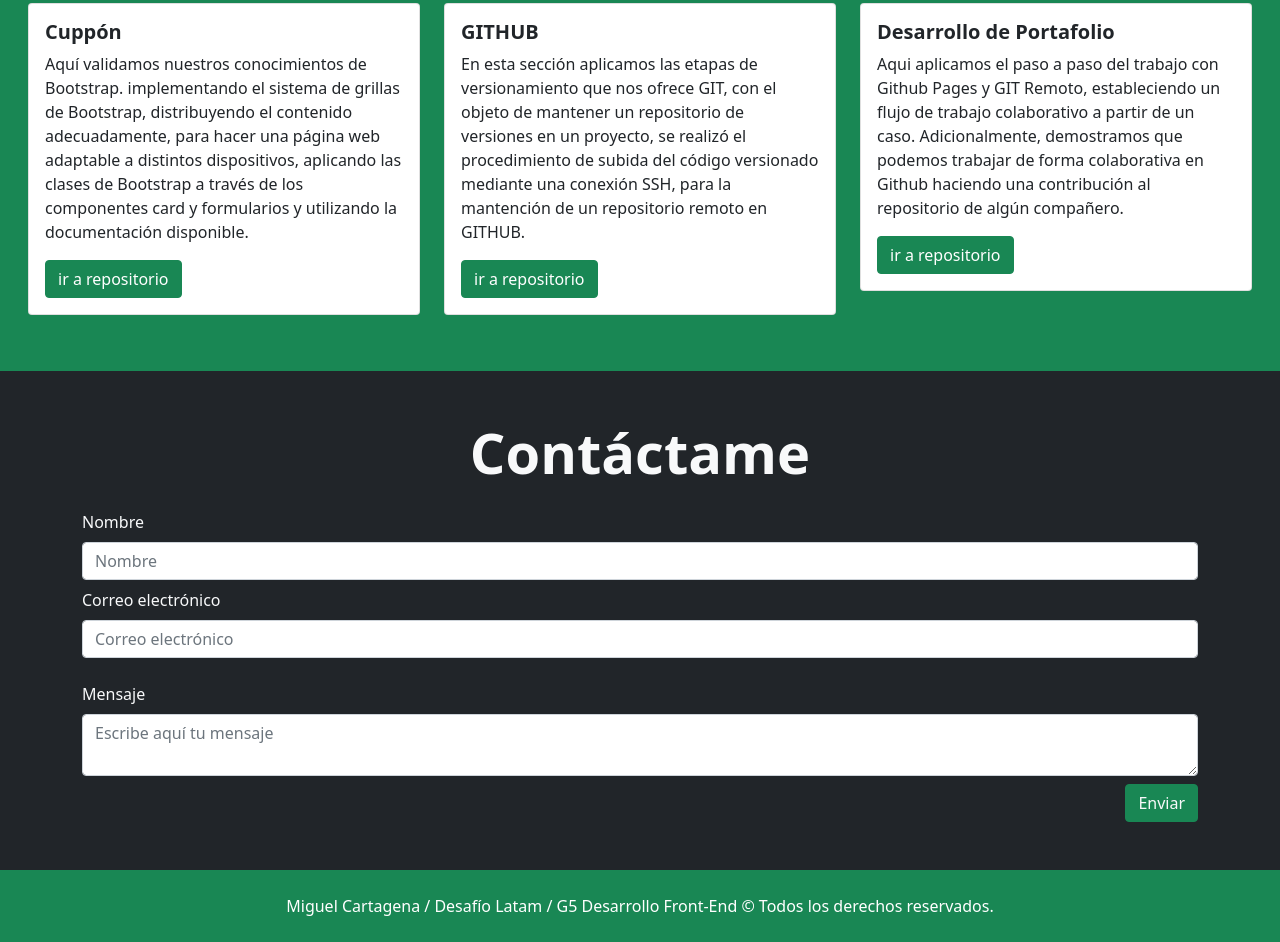
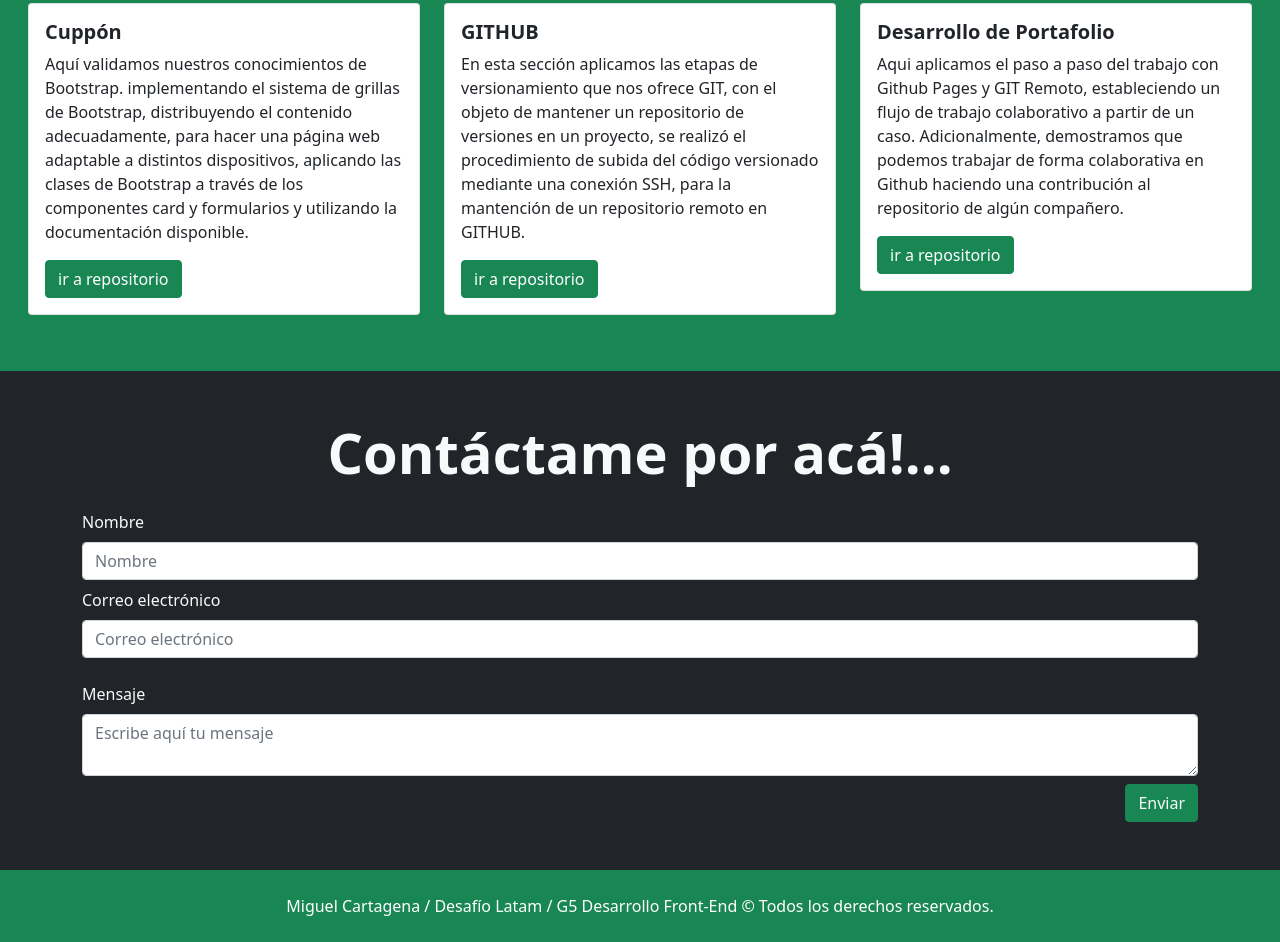
Before and after one commit to RocioGuerraErazo/mstrangeletter.github.io, a plain HTML site: page index.html in a window 1280 px wide. Shown: the part 1759-2701 px from the top of the page. Drawn offline with nearby package versions, Linux system fonts and the light colour scheme.

Commit message:
form.contacto

```diff
--- a/index.html
+++ b/index.html
@@ -205,7 +205,7 @@
 
     <section id="Contacto" class="container my-5 text-light">
 
-        <h2 class="display-4 fw-bold text-center my-4">Contáctame</h2>
+        <h2 class="display-4 fw-bold text-center my-4">Contáctame por acá!...</h2>
 
         <form>
             <div class="form-group mb-4">
```
